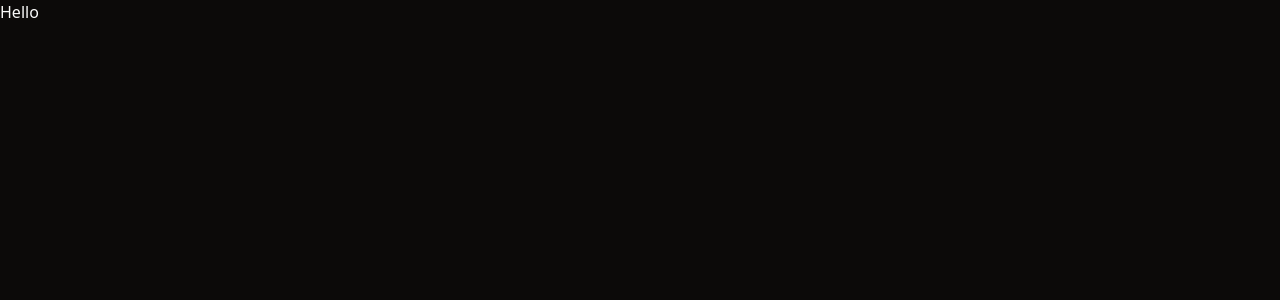
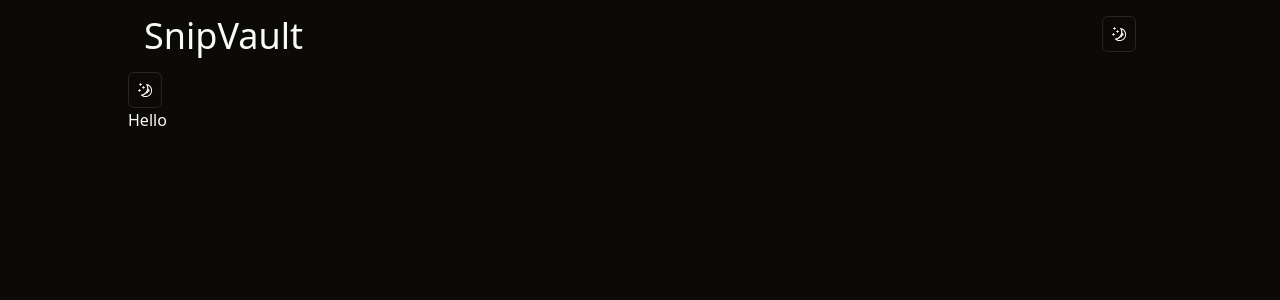
Before and after one commit to shiina4119/snipvault, a Next.js app: page / in a window 1280 px wide. Shown: the top 300 px of the page. Built offline with nearby package versions, Linux system fonts and the light colour scheme.

Commit message:
Add navbar

```diff
--- a/src/components/layout.jsx
+++ b/src/components/layout.jsx
@@ -1,16 +1,18 @@
+import Navbar from "./navbar";
 import { ThemeProvider } from "./theme-provider";
 
 export default function Layout({ children }) {
   return (
-    <>
+    <div className="mx-auto flex max-w-screen-lg flex-col">
       <ThemeProvider
         attribute="class"
         defaultTheme="dark"
         enableSystem
         disableTransitionOnChange
       >
+        <Navbar />
         <main>{children}</main>
       </ThemeProvider>
-    </>
+    </div>
   );
 }
--- /dev/null
+++ b/src/components/navbar.jsx
@@ -0,0 +1,13 @@
+import Link from "next/link";
+import ThemeToggle from "./theme-toggle";
+
+export default function Navbar() {
+  return (
+    <div className="flex flex-row justify-between p-4">
+      <Link className="text-4xl" href="/">
+        SnipVault
+      </Link>
+      <ThemeToggle />
+    </div>
+  );
+}
--- a/src/components/theme-toggle.jsx
+++ b/src/components/theme-toggle.jsx
@@ -6,7 +6,6 @@ export default function ThemeToggle() {
   const { theme, setTheme } = useTheme();
   return (
     <>
-      {console.log(theme)}
       <Button
         onClick={() => {
           theme === "dark" ? setTheme("light") : setTheme("dark");
--- a/src/pages/index.jsx
+++ b/src/pages/index.jsx
@@ -1,6 +1,9 @@
+import ThemeToggle from "@/components/theme-toggle";
+
 export default function Home() {
   return (
     <>
+      <ThemeToggle />
       <main>Hello</main>
     </>
   );
```
